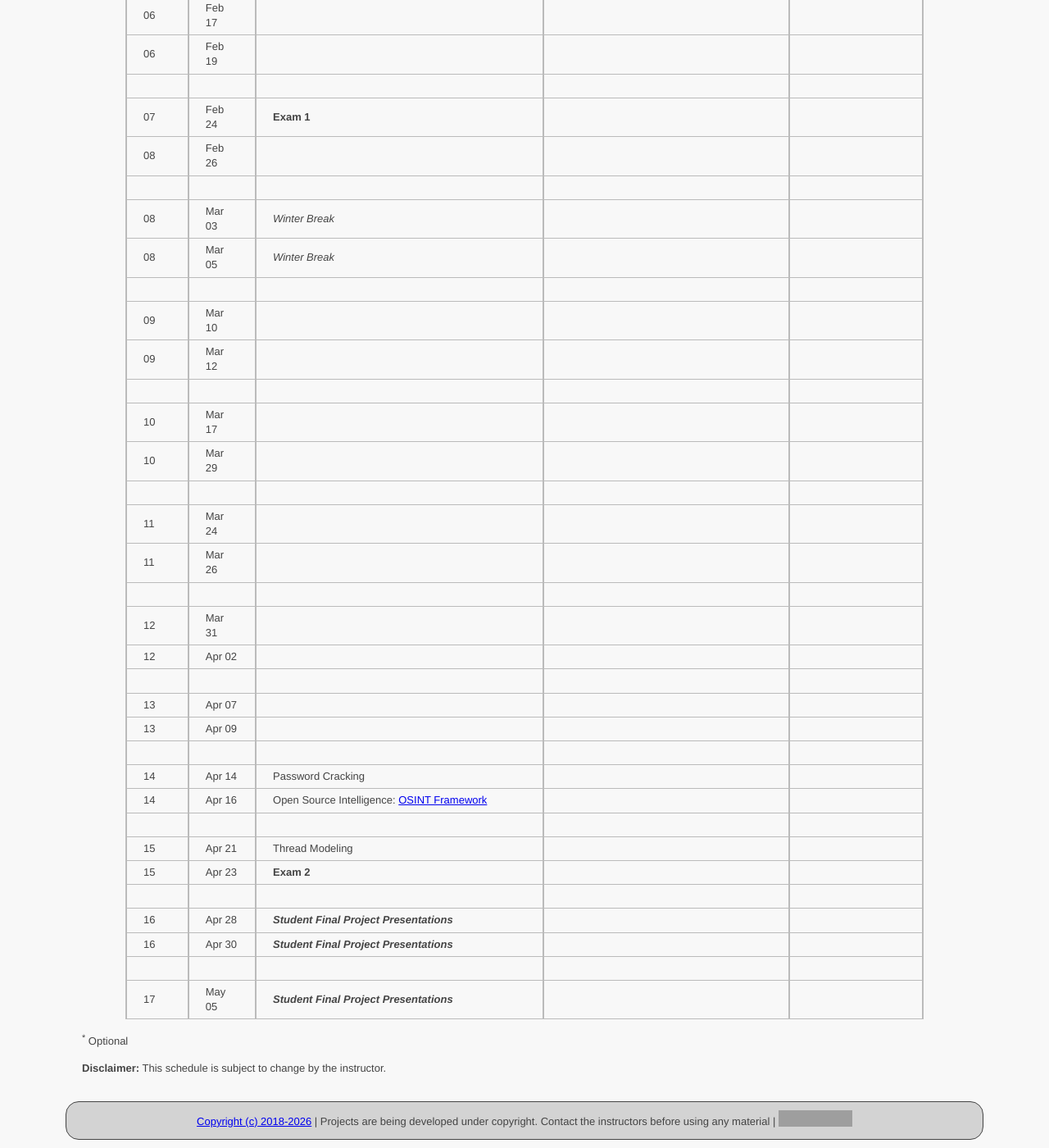
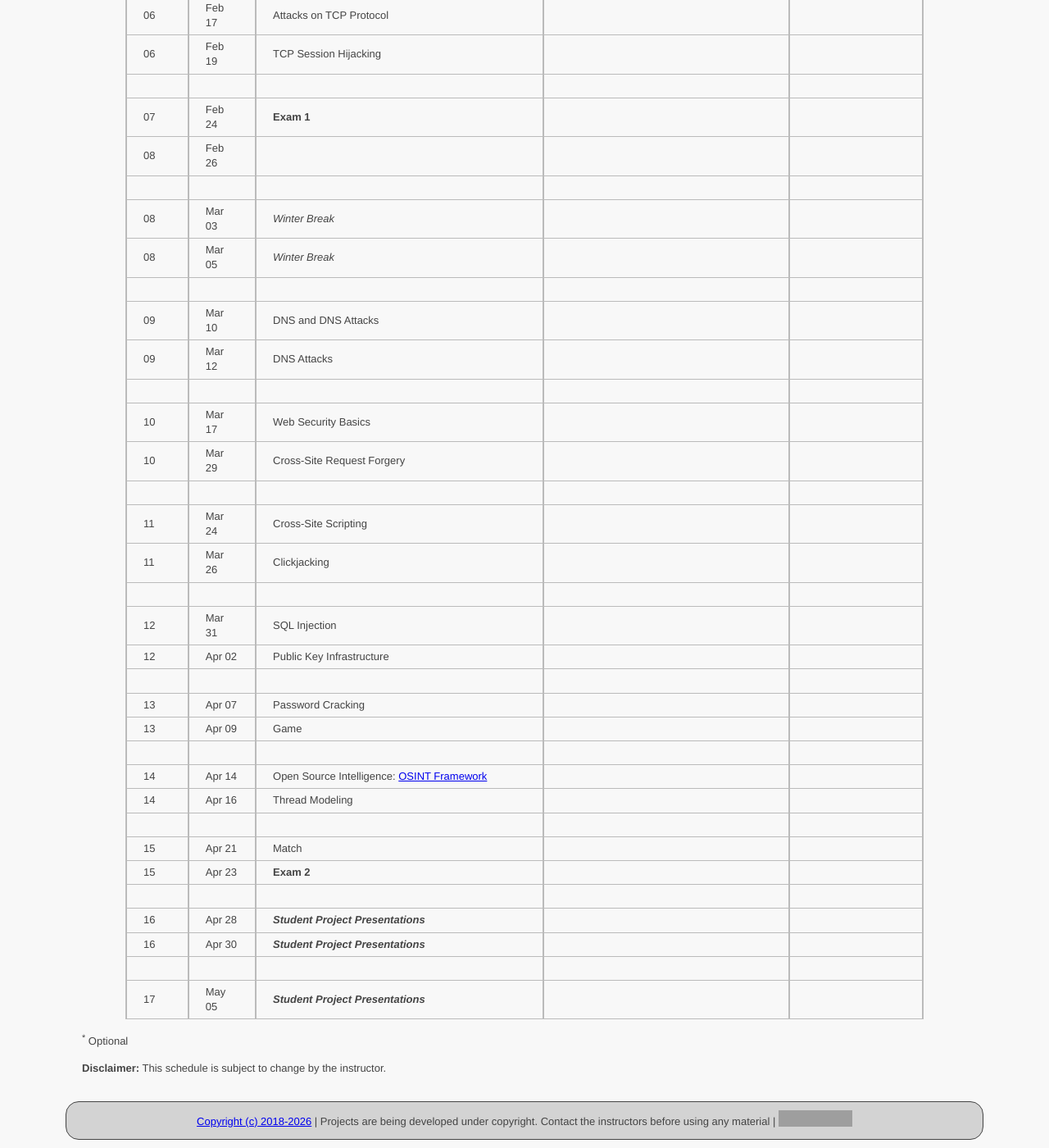
Before and after one commit to ycpcs/cs335-spring2026, a Jekyll site: the page built from schedule/index.md, in a window 1280 px wide and 1400 px high, scrolled down 742 px. Shown: the whole window at 82% size. Built offline with Jekyll 4.4.1, drawn with Linux system fonts in a browser that asks for light colours; some of the changed text lies outside the part shown; grey boxes are pictures that could not be loaded.

Commit message:
Update schedule

```diff
--- a/schedule/index.md
+++ b/schedule/index.md
@@ -19,14 +19,14 @@ IS: <a href="https://ycp.textbookx.com/book/Internet-Security-A-HandsOn-Approach
 > 03 | Jan 27 | [Buffer Overflow Attack](../slides/Buffer_Overflow.pdf) | <a href=".\papers\buffer-overflow.pdf" target="_blank">Buffer Overflow</a> |
 > 03 | Jan 29 | Buffer Overflow: Hijack Program Execution Flow | <a href="..\labs\buffer\stack_smashing.pdf" target="_blank">Smashing The Stack For Fun And Profit, Aleph One</a> |
 > | | | |
-> 04 | Feb 03 | | |
-> 04 | Feb 05 | | |
+> 04 | Feb 03 | Network Basics | |
+> 04 | Feb 05 | ARP Spoofing | |
 > | | | |
-> 05 | Feb 10 | | |
-> 05 | Feb 12 | | |
+> 05 | Feb 10 | IP and ICMP | |
+> 05 | Feb 12 | UDP | |
 > | | | |
-> 06 | Feb 17 | | |
-> 06 | Feb 19 | | |
+> 06 | Feb 17 | Attacks on TCP Protocol | |
+> 06 | Feb 19 | TCP Session Hijacking | |
 > | | | |
 > 07 | Feb 24 | __Exam 1__ | |
 > 08 | Feb 26 | | |
@@ -34,31 +34,31 @@ IS: <a href="https://ycp.textbookx.com/book/Internet-Security-A-HandsOn-Approach
 > 08 | Mar 03 | _Winter Break_ | |
 > 08 | Mar 05 | _Winter Break_ | |
 > | | | |
-> 09 | Mar 10 | | |
-> 09 | Mar 12 | | |
+> 09 | Mar 10 | DNS and DNS Attacks | |
+> 09 | Mar 12 | DNS Attacks | |
 > | | | |
-> 10 | Mar 17 | | |
-> 10 | Mar 29 | | |
+> 10 | Mar 17 | Web Security Basics | |
+> 10 | Mar 29 | Cross-Site Request Forgery | |
 > | | | |
-> 11 | Mar 24 | | |
-> 11 | Mar 26 | | |
+> 11 | Mar 24 | Cross-Site Scripting | |
+> 11 | Mar 26 | Clickjacking | |
 > | | | |
-> 12 | Mar 31 | | |
-> 12 | Apr 02 | | |
+> 12 | Mar 31 | SQL Injection | |
+> 12 | Apr 02 | Public Key Infrastructure | |
 > | | | |
-> 13 | Apr 07 | | |
-> 13 | Apr 09 | | |
+> 13 | Apr 07 | Password Cracking| |
+> 13 | Apr 09 | Game | |
 > | | | |
-> 14 | Apr 14 | Password Cracking | |
-> 14 | Apr 16 | Open Source Intelligence: <a href="https://osintframework.com/" target="_blank">OSINT Framework</a> | |
+> 14 | Apr 14 | Open Source Intelligence: <a href="https://osintframework.com/" target="_blank">OSINT Framework</a>  | |
+> 14 | Apr 16 | Thread Modeling | |
 > | | | |
-> 15 | Apr 21 | Thread Modeling | |
+> 15 | Apr 21 | Match | |
 > 15 | Apr 23 | __Exam 2__ | |
 > | | | |
-> 16 | Apr 28 |  *__Student Final Project Presentations__* | |
-> 16 | Apr 30 |  *__Student Final Project Presentations__* | |
+> 16 | Apr 28 | *__Student Project Presentations__* | |
+> 16 | Apr 30 | *__Student Project Presentations__* | |
 > | | | |
-> 17 | May 05 |  *__Student Final Project Presentations__* | |
+> 17 | May 05 | *__Student Project Presentations__* | |
 
 <sup>*</sup> Optional
 
```
Also changed, not shown: assignments/index.md (+3 -3 lines), assignments/project.md (+4 -4 lines), index.md (+5 -0 lines), syllabus/index.md (+3 -3 lines).
